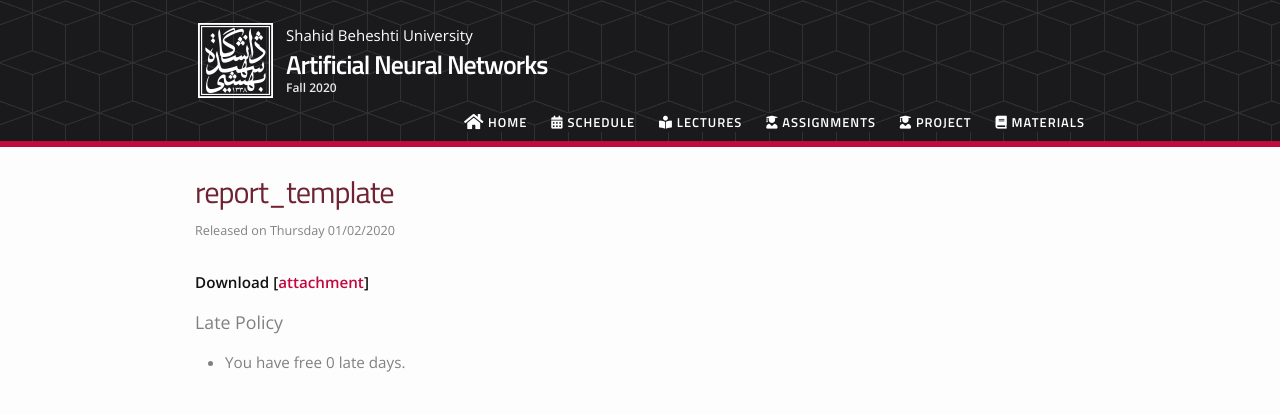
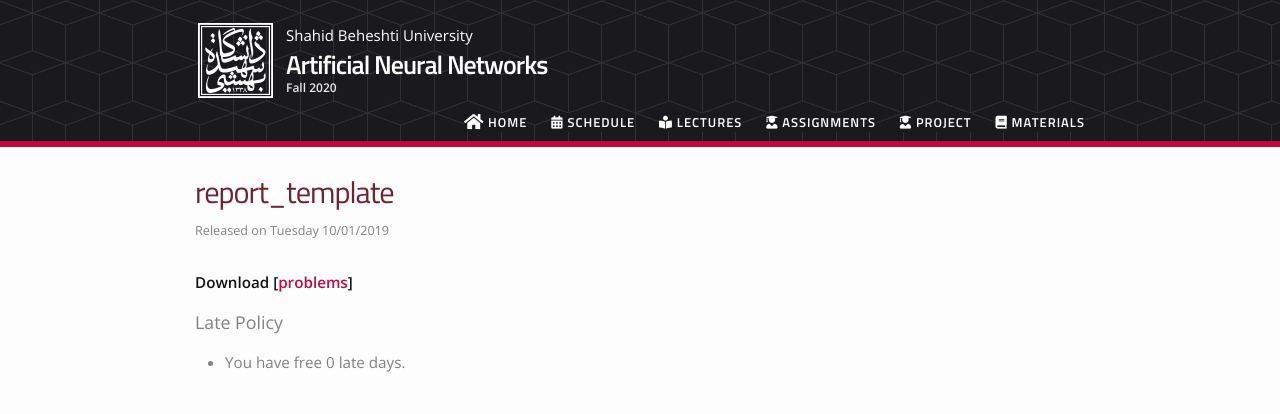
Before and after one commit to alisharifi2000/CS-SBU-ANN-Bsc-3991, a Jekyll site: the page built from _assignments/assignment.md, in a window 1280 px wide. Shown: the top 414 px of the page. Built offline with Jekyll 4.4.1, drawn with Linux system fonts in a browser that asks for light colours; nearby versions of some CDN libraries.

Commit message:
Update assignment.md

```diff
--- a/_assignments/assignment.md
+++ b/_assignments/assignment.md
@@ -1,7 +1,7 @@
 ---
 type: assignment
-date: 2020-01-2T17:00:00+4:30
+date: 2019-10-1T17:00:00+4:30
 title: 'report_template'
-attachment: /static_files/assignments/report_template.tex
+pdf: /static_files/assignments/report_template.tex
 ---
 you can use tex template for assignment report
```
